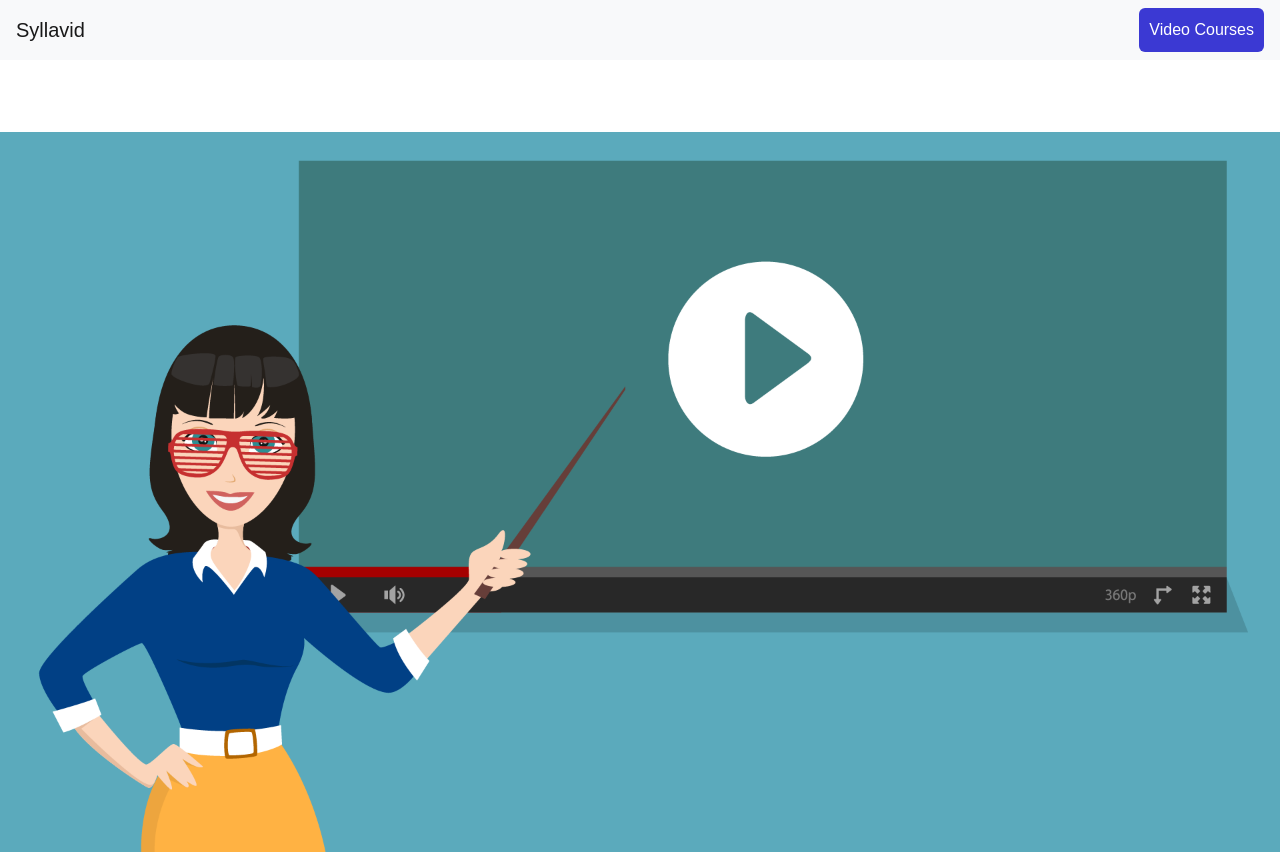
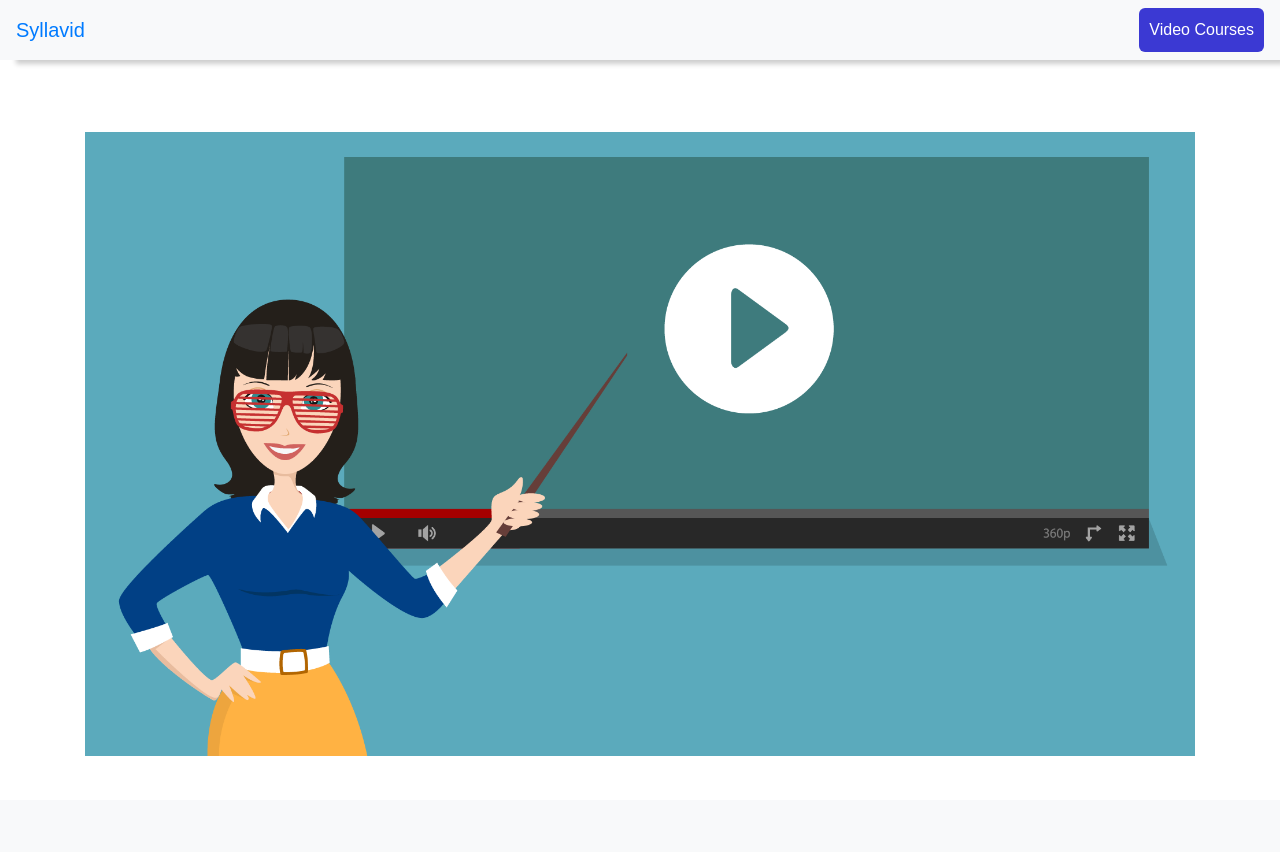
Before and after one commit to christophergeiger3/Syllavid, a PHP site: page / in a window 1280 px wide. After the commit the page ends 756 px from the top, so only its background shows below. Run offline with PHP 8.4, Linux system fonts and the light colour scheme.

Commit message:
Add shadow to navbar

```diff
--- a/index.html
+++ b/index.html
@@ -13,10 +13,12 @@
     </head>
     <body>
       <nav class="navbar navbar-light bg-light">
-        <a class="navbar-brand" href="#">Syllavid</a>
+        <a class="navbar-brand text-primary" href="#">Syllavid</a>
         <button class="courses-button">Video Courses</button>
       </nav>
       <br></br>
-        <img src="img/teacher-01.png" class="mx-auto d-block" />
+      <div id="main_img_row" class="container">
+        <img src="img/teacher-01.png" class="mx-auto" />
+      </div>
     </body>
 </html>
--- a/stylesheet.css
+++ b/stylesheet.css
@@ -2,6 +2,7 @@ body
 {
     font-size: 24px;
     font-family: Arial, Helvetica, sans-serif;
+    /* background: linear-gradient(to bottom, #ffffff 0%, #3399ff 100%); */
 }
 
 img {
@@ -10,6 +11,11 @@ img {
   height: auto;
 }
 
+.navbar {
+  -webkit-box-shadow: 10px 10px 5px -6px rgba(0,0,0,0.2);
+  -moz-box-shadow: 10px 10px 5px -6px rgba(0,0,0,0.2);
+  box-shadow: 10px 10px 5px -6px rgba(0,0,0,0.2);
+}
 .header-bar
 {
     margin-top: 4em;
```
